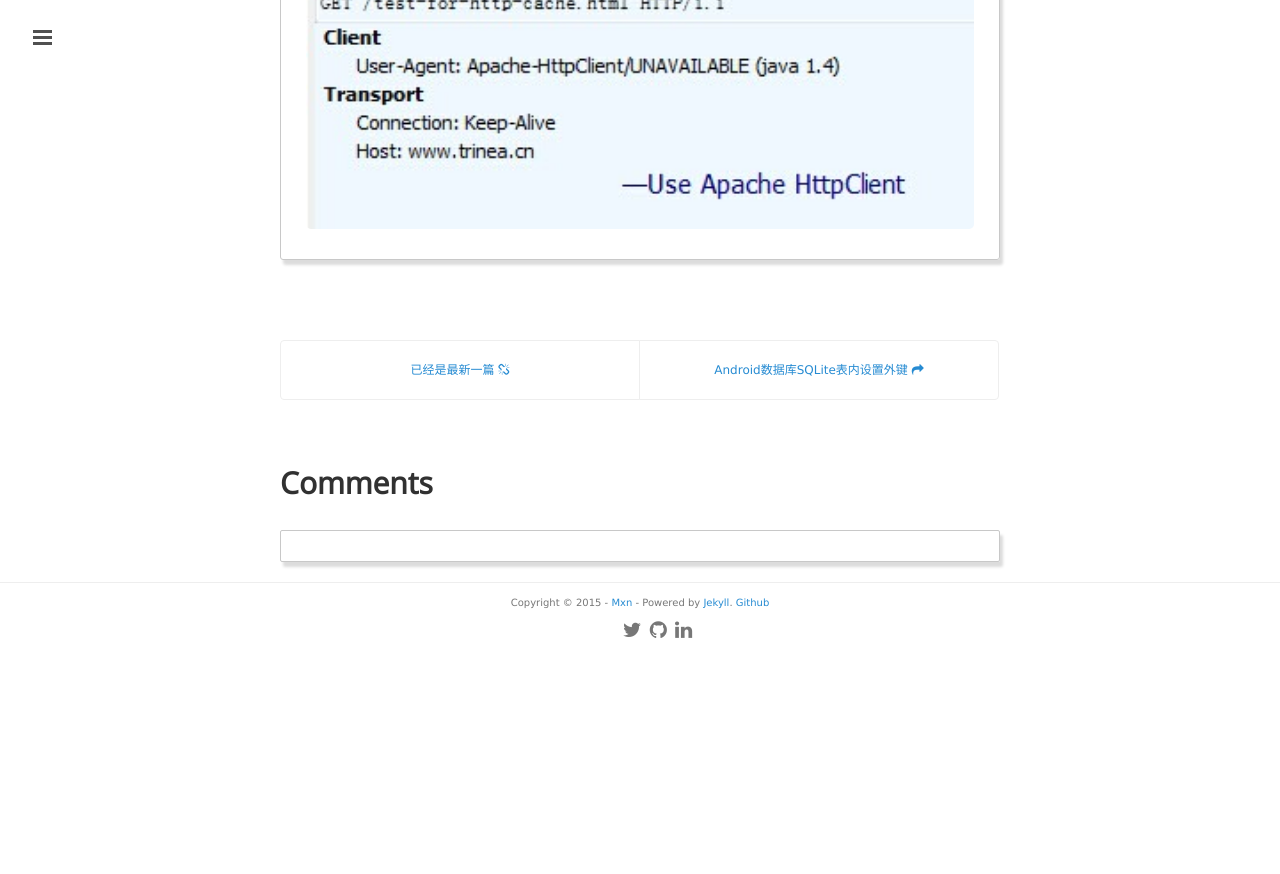
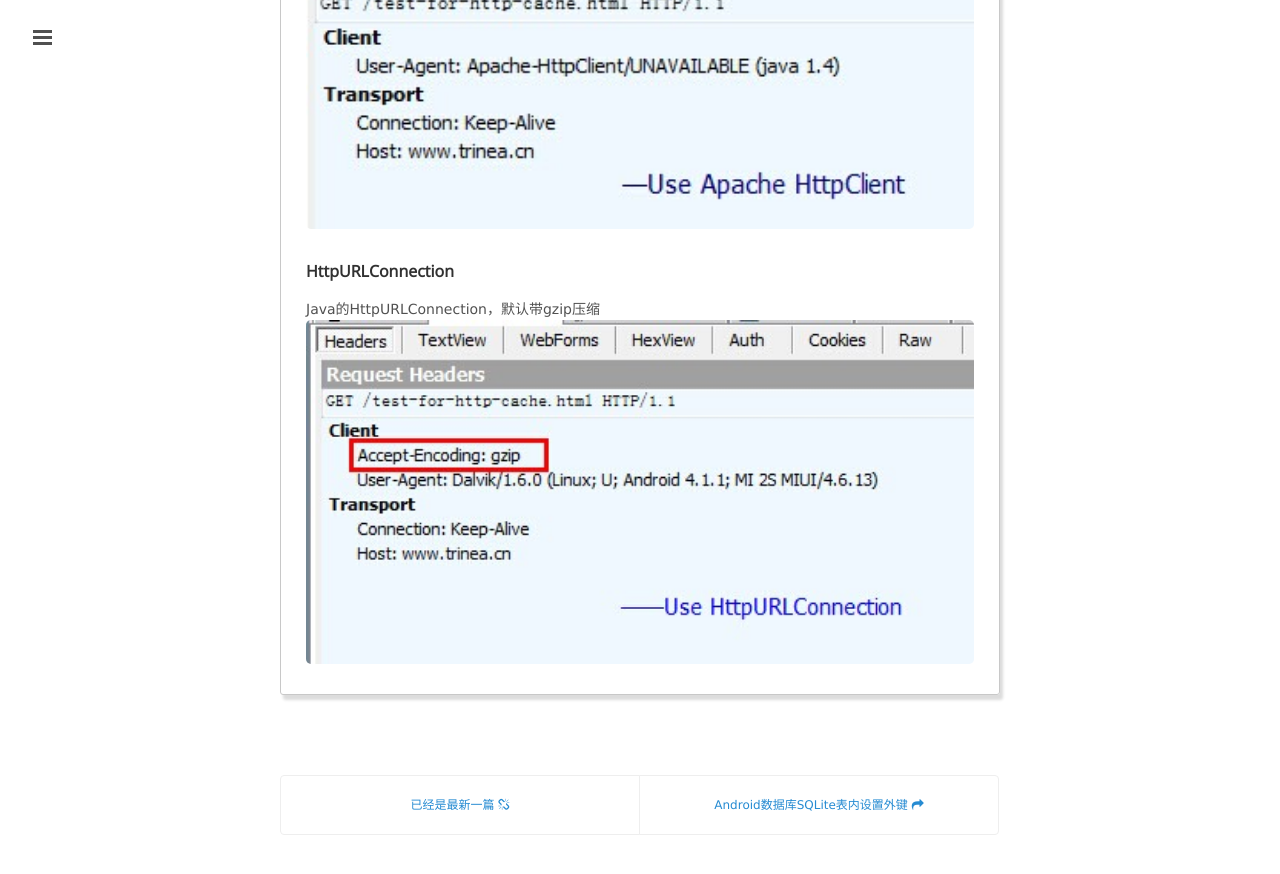
Before and after one commit to mxn21/mxn21.github.io, a Jekyll site: the page built from _posts/2015-6-18-Android’s HTTP Clients.md, in a window 1280 px wide and 900 px high, scrolled down 594 px. Shown: the top 874 px of the window. Built offline with Jekyll 4.4.1, drawn with Linux system fonts in a browser that asks for light colours; Markdown is read by kramdown in place of the engine named in the settings; comment, search, counter and statistics services are not loaded; before the commit the page ends 1249 px from its top, so only the background shows below that.

Commit message:
Update 2015-6-18-Android’s HTTP Clients.md

```diff
--- a/_posts/2015-6-18-Android’s HTTP Clients.md
+++ b/_posts/2015-6-18-Android’s HTTP Clients.md
@@ -8,10 +8,14 @@
 
 android包含了两种HTTP clients： HttpURLConnection 和 Apache HTTP Client。这两种都支持HTTPS,上传下载流, 可配置的链接时间, IPv6 和线程池。
 
-###Apache HTTP Client
+### Apache HTTP Client
 
 DefaultHttpClient 和它的同类AndroidHttpClient都是适合浏览网页的可扩展的HTTP clients.他们有庞大且灵活的APIs.使用很稳定，而去很少有bug.
 但是他们庞大的api使我们很难在不破坏兼容性的情况下对他们升级。android的开发团队已经不在继续使用 Apache HTTP Client.
 AndroidHttpClient默认不带gzip压缩。
 和HttpURLConnection相比两种方式请求connection都是keep alive，但是默认User-Agent不同。
 ![](https://raw.githubusercontent.com/mxn21/mxn21.github.io/master/public/img/img4.jpg)
+
+### HttpURLConnection
+Java的HttpURLConnection，默认带gzip压缩
+![](https://raw.githubusercontent.com/mxn21/mxn21.github.io/master/public/img/img3.jpg)
```
